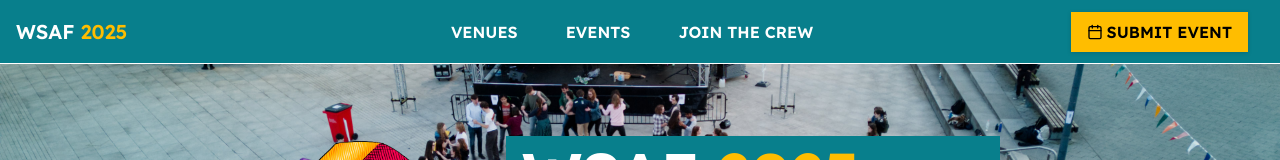
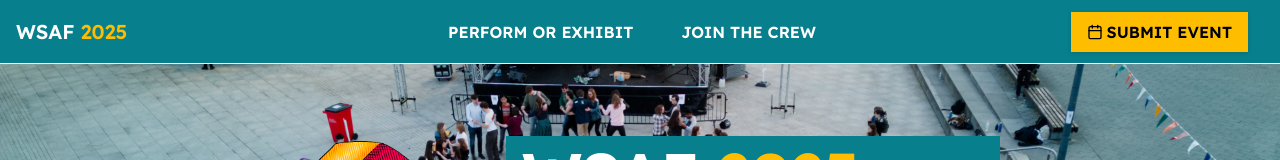
Before and after one commit to WarwickStudentArtsFestival/wsaf25-website, a Next.js app: page / in a window 1280 px wide. Shown: the top 160 px of the page. Built offline with nearby package versions, Linux system fonts and the light colour scheme.

Commit message:
get ready for prod deploy

```diff
--- a/src/app/components/NavLinks.tsx
+++ b/src/app/components/NavLinks.tsx
@@ -12,8 +12,13 @@ interface NavItem {
 }
 
 const navItems: NavItem[] = [
-  { shortLabel: 'Venues', href: '/venues' },
-  { shortLabel: 'Events', href: '/events' },
+  // { shortLabel: 'Venues', href: '/venues' },
+  // { shortLabel: 'Events', href: '/events' },
+  {
+    shortLabel: 'Perform',
+    longLabel: 'Perform or Exhibit',
+    href: '/perform',
+  },
   {
     shortLabel: 'Crew',
     longLabel: 'Join the Crew',
```
